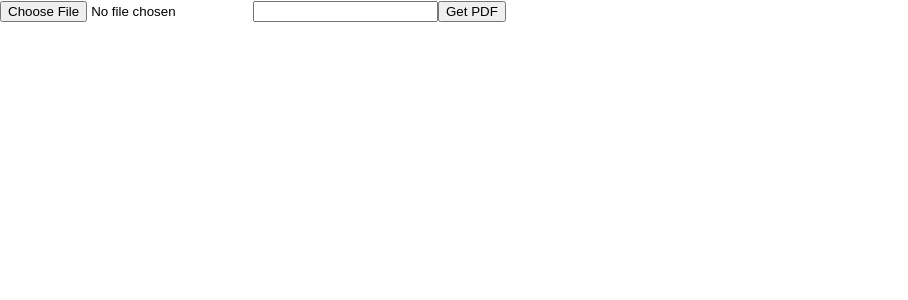
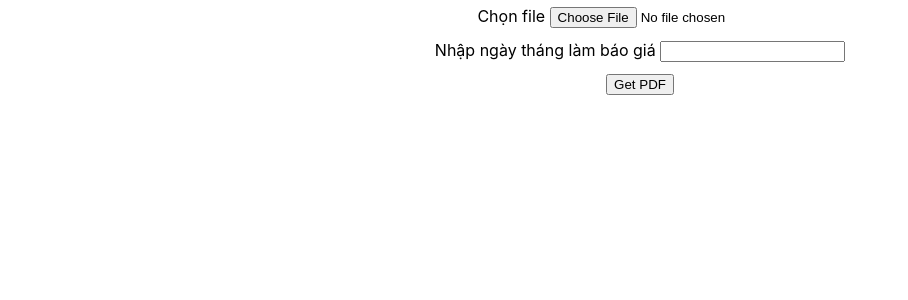
Before and after one commit to minhtuhcmus/nbh-available-list, a React (Create React App) app: page / in a window 1280 px wide. Shown: the top 300 px of the page, without its empty margins (0-908 px from the left). Built offline with nearby package versions, Linux system fonts and the light colour scheme.

Commit message:
feat: add some css

```diff
--- a/src/App.css
+++ b/src/App.css
@@ -4,6 +4,20 @@
   align-items: center;
   justify-content: center;
   width: 100%;
+}
+
+.handler{
+  display: flex;
+  flex-direction: column;
+  align-items: center;
+  justify-content: center;
+}
+
+.file-upload{
+  margin-bottom: 12px;
+}
+.date-input{
+  margin-bottom: 12px;
 }
 
 .viewer{
--- a/src/App.tsx
+++ b/src/App.tsx
@@ -118,17 +118,23 @@ function App() {
   return (
     <div className="App">
       <div className="handler">
+        <div className="file-upload">
+          Chọn file {" "}
           <input
             type="file"
             name="upload"
             id="upload"
             onChange={(e) => readUploadFile(e)}
           />
+        </div>
+        <div className="date-input">
+          Nhập ngày tháng làm báo giá{" "}
           <input
             type="text"
             onChange={e => setDate(e.target.value)}
           />
-        <button onClick={handlePrint}>
+        </div>
+        <button className="get-pdf-btn" onClick={handlePrint}>
           Get PDF
         </button>
       </div>
```
Lines whose indentation alone changed are shown as unchanged.
